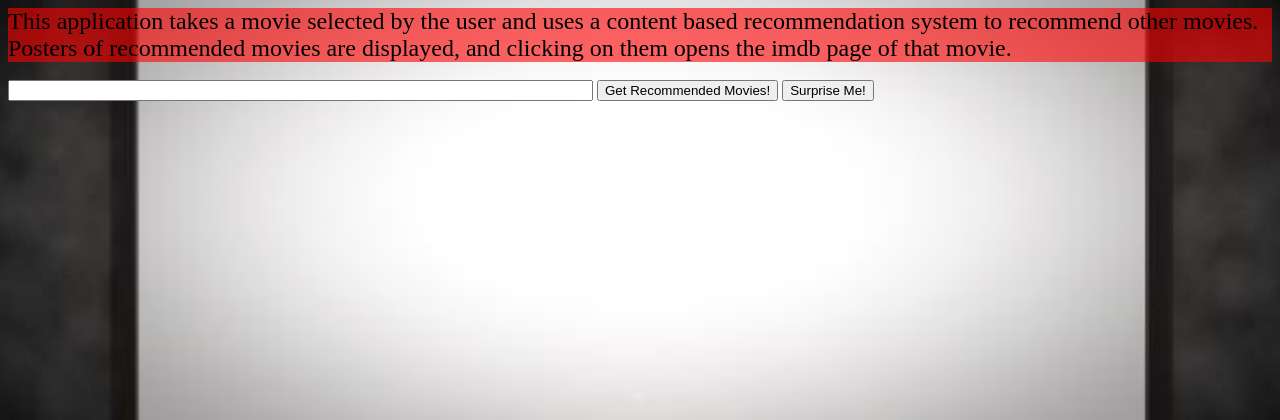
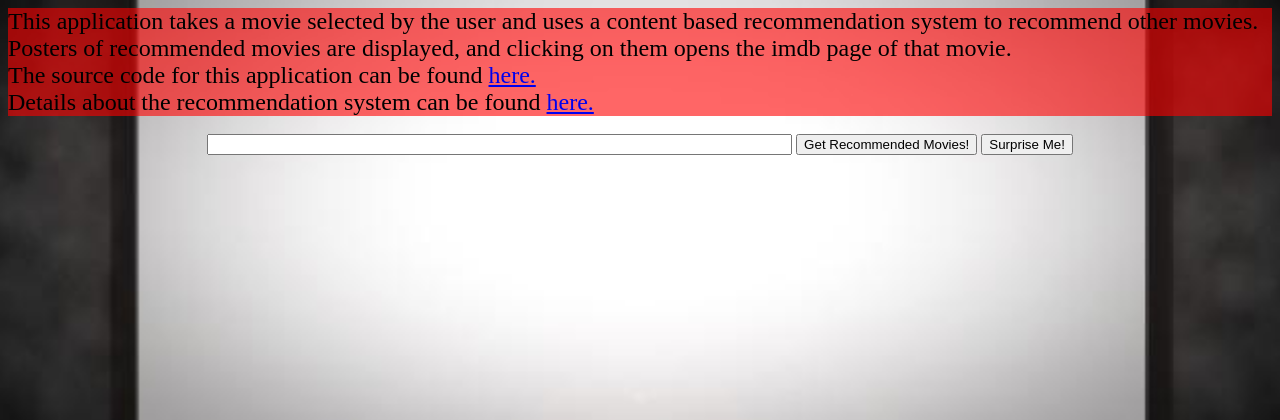
Before and after one commit to sethmjackson/MovieRecommender, a Django app: page / in a window 1280 px wide. Shown: the top 420 px of the page. Run offline with Django 3.2, Linux system fonts and the light colour scheme; parts of the project's set-up code (start-up, migrations or seed data) failed here and were passed over.

```diff
--- a/MainApp/views.py
+++ b/MainApp/views.py
@@ -128,7 +128,7 @@ def processMovie(df: pd.DataFrame, movie, movieCount):
     homepageExists = homepage != None and homepage != ""
     if homepageExists:
         movieHTML+= '<a href="' + homepage + '">'
-    movieHTML += '<img src= "' + fullUrl + '" width="33%" height= "400px" alt="' + movie['title'] + ' Poster Here">'
+    movieHTML += '<img src= "' + fullUrl + '" width="33%"  alt="' + movie['title'] + ' Poster Here">'
 
     if homepageExists:
         movieHTML += '</a>'
--- a/templates/index.html
+++ b/templates/index.html
@@ -19,10 +19,13 @@
     <span>This application takes a movie selected by the user and uses a content based recommendation system to recommend other movies.</span>
     <br>
     <span>Posters of recommended movies are displayed, and clicking on them opens the imdb page of that movie.</span>
-
+    <br>
+    <span>The source code for this application can be found <a href="https://github.com/sethmjackson/MovieRecommender">here.</a></span>
+    <br>
+    <span>Details about the recommendation system can be found <a href="https://github.com/sethmjackson/MovieRecommender">here.</a></span>
 </div>
 <br>
-<div>
+<div align="center">
     <datalist id="suggestions">
         {% for movie in movie_list %}
         <option>{{ movie }}</option>
@@ -39,7 +42,6 @@
 <br>
 <div id="MovieList">
     {{recommended_moviesHTML|safe}}
-
 </div>
 </body>
 </html>
```
Also changed, not shown: Modules/DfManip.py (line endings or trailing spaces), 2 other files.
